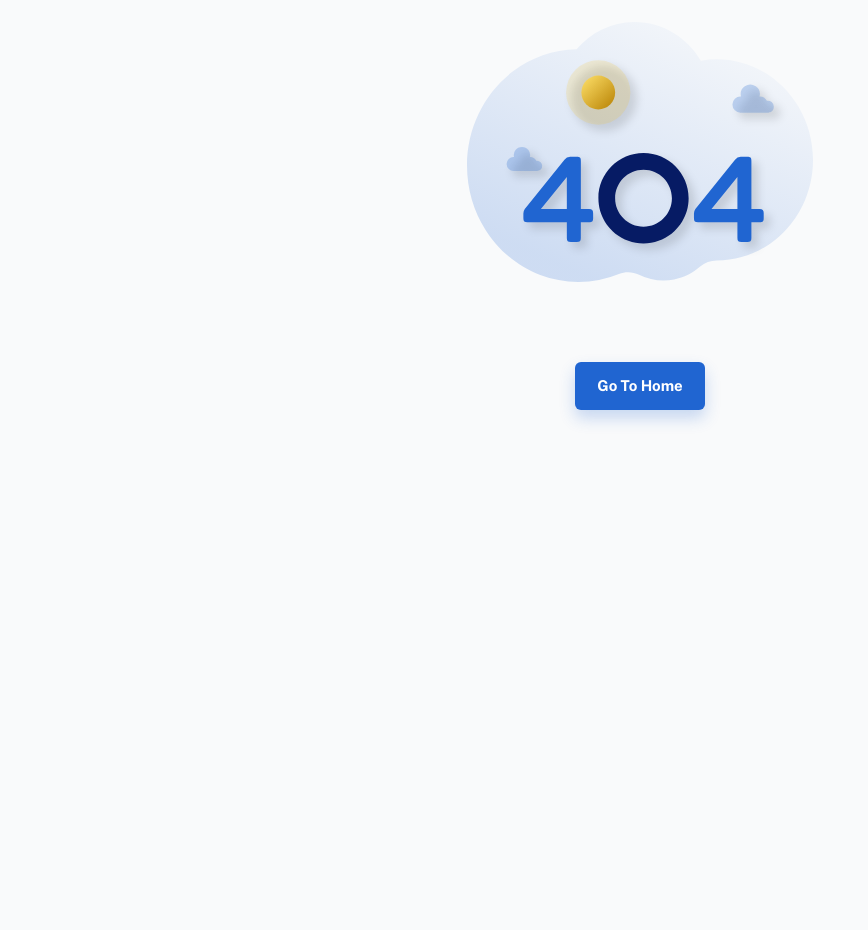
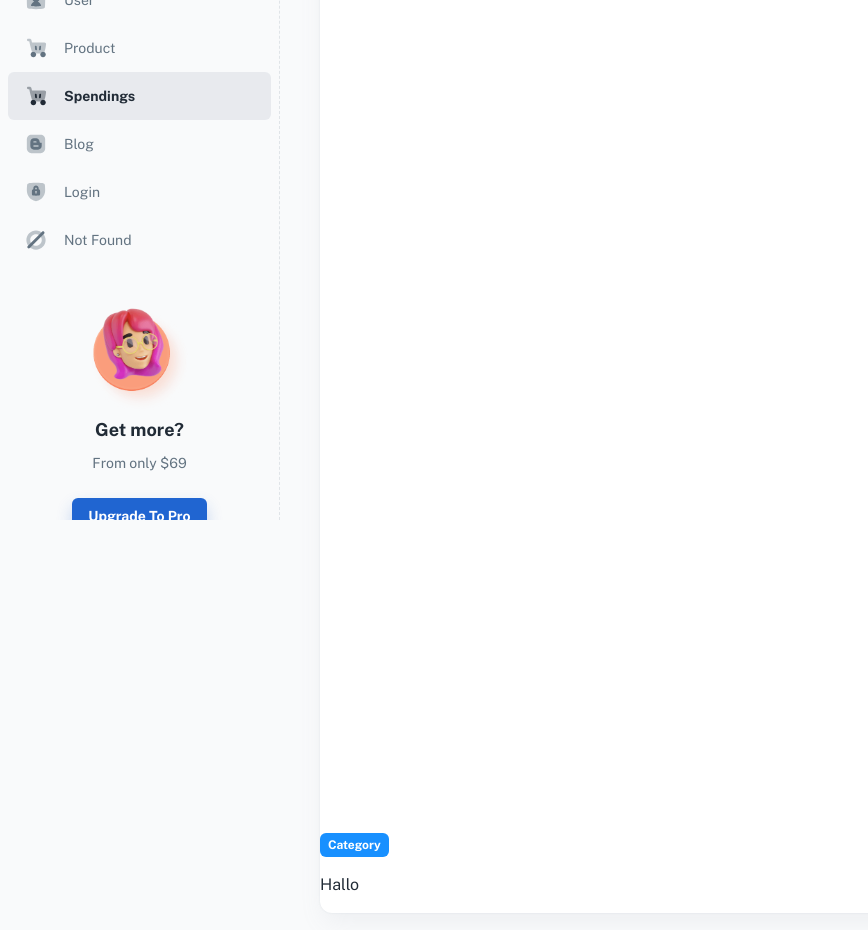
Before and after one commit to Grow-Home/GrowHome, a React (Create React App) app in the folder grow-home-app/: page /dashboard/spendings in a window 1280 px wide. Before the commit this address led to /404. Shown: the part 280-1210 px from the top of the page, without its empty margins (0-868 px from the left). Before the commit the page ends 800 px from the top, so only its background shows below. Built offline with nearby package versions, Linux system fonts and the light colour scheme; a web font is replaced by a local one.

Commit message:
Spending page

```diff
--- a/grow-home-app/src/layouts/dashboard/nav/config.js
+++ b/grow-home-app/src/layouts/dashboard/nav/config.js
@@ -22,6 +22,11 @@ const navConfig = [
     icon: icon('ic_cart'),
   },
   {
+    title: 'spendings',
+    path: '/dashboard/spendings',
+    icon: icon('ic_cart'),
+  },
+  {
     title: 'blog',
     path: '/dashboard/blog',
     icon: icon('ic_blog'),
--- /dev/null
+++ b/grow-home-app/src/pages/SpendingPage.js
@@ -0,0 +1,33 @@
+import { Helmet } from 'react-helmet-async';
+import { useState } from 'react';
+// @mui
+import { Container, Stack, Typography } from '@mui/material';
+// mock
+import SpendingList  from '../sections/@dashboard/spendings/SpendingList';
+import PRODUCTS from '../_mock/products';
+
+// ----------------------------------------------------------------------
+
+export default function SpendingPage() {
+  const [openFilter, setOpenFilter] = useState(false);
+
+  const handleOpenFilter = () => {
+    setOpenFilter(true);
+  };
+
+  const handleCloseFilter = () => {
+    setOpenFilter(false);
+  };
+
+  return (
+    <>
+
+      <Container>
+        <Typography variant="h4" sx={{ mb: 5 }}>
+          Products
+        </Typography>
+        <SpendingList products={PRODUCTS} />
+      </Container>
+    </>
+  );
+}
--- a/grow-home-app/src/routes.js
+++ b/grow-home-app/src/routes.js
@@ -8,6 +8,7 @@ import UserPage from './pages/UserPage';
 import LoginPage from './pages/LoginPage';
 import Page404 from './pages/Page404';
 import ProductsPage from './pages/ProductsPage';
+import SpendingPage from './pages/SpendingPage';
 import DashboardAppPage from './pages/DashboardAppPage';
 
 // ----------------------------------------------------------------------
@@ -21,6 +22,7 @@ export default function Router() {
         { element: <Navigate to="/dashboard/app" />, index: true },
         { path: 'app', element: <DashboardAppPage /> },
         { path: 'user', element: <UserPage /> },
+        { path: 'spendings', element: <SpendingPage /> },
         { path: 'products', element: <ProductsPage /> },
         { path: 'blog', element: <BlogPage /> },
       ],
--- /dev/null
+++ b/grow-home-app/src/sections/@dashboard/spendings/OneSpending.js
@@ -0,0 +1,49 @@
+import PropTypes from 'prop-types';
+// @mui
+import { Box, Card, Link, Typography, Stack } from '@mui/material';
+import { styled } from '@mui/material/styles';
+// utils
+import { fCurrency } from '../../../utils/formatNumber';
+// components
+import Label from '../../../components/label';
+import { ColorPreview } from '../../../components/color-utils';
+
+// ----------------------------------------------------------------------
+
+const StyledProductImg = styled('img')({
+  top: 0,
+  width: '100%',
+  height: '100%',
+  objectFit: 'cover',
+  position: 'absolute',
+});
+
+// ----------------------------------------------------------------------
+/*
+OneSpending.propTypes = {
+  product: PropTypes.object,
+};
+//const { name, cover, price, colors, status, priceSale } = product;
+*/
+export default function OneSpending() {
+
+
+  return (
+    <Card>
+      <Box sx={{ pt: '100%', width:'100%', position: 'relative' }}>
+
+          <Label
+            variant="filled"
+            color={'info'}
+
+          >
+            Category
+          </Label>
+
+        <p>Hallo</p>
+      </Box>
+
+
+    </Card>
+  );
+}
--- /dev/null
+++ b/grow-home-app/src/sections/@dashboard/spendings/SpendingList.js
@@ -0,0 +1,24 @@
+import PropTypes from 'prop-types';
+// @mui
+import { Grid } from '@mui/material';
+import OneSpending from './OneSpending';
+
+// ----------------------------------------------------------------------
+
+SpendingList.propTypes = {
+  products: PropTypes.array.isRequired,
+};
+
+export default function SpendingList({ products}) {
+  return (
+    <Grid container spacing={3} >
+      {products.map((product) => (
+        <Grid item xmd={6} xs={12} >
+            <OneSpending style={{height: '100%', width: '30px'}} product={product}/>
+        </Grid>
+
+
+      ))}
+    </Grid>
+  );
+}
```
